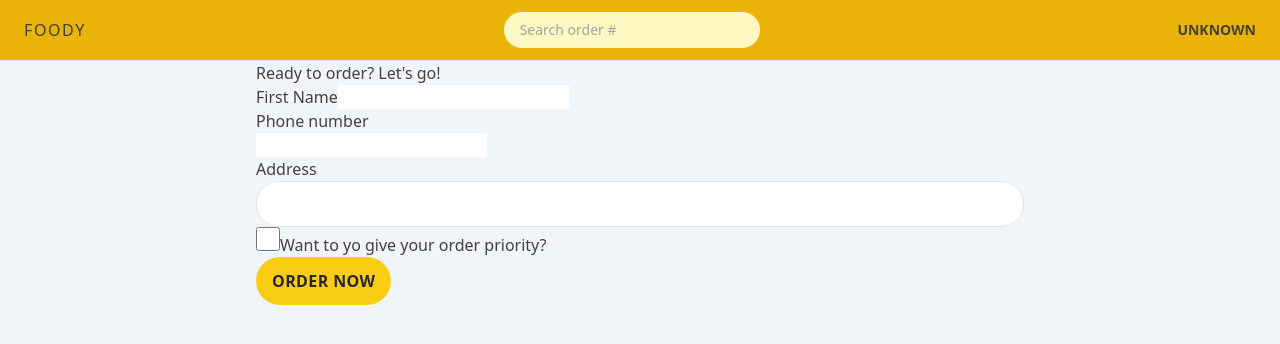
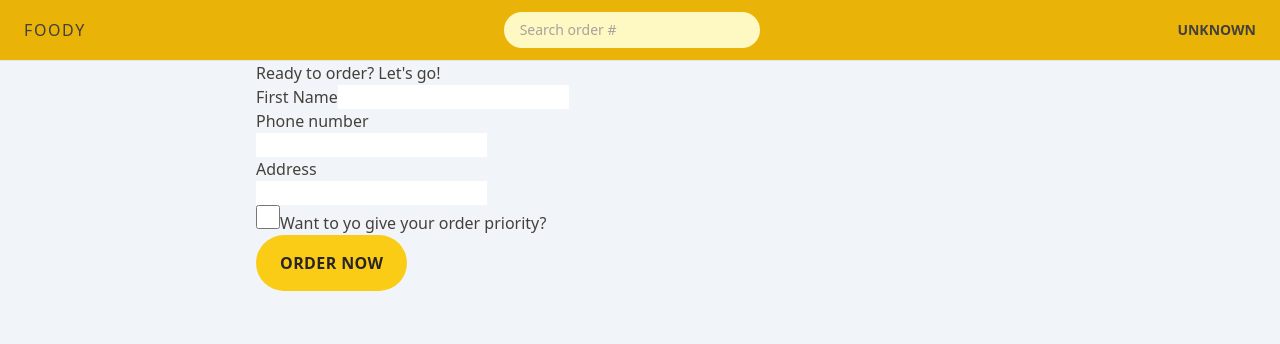
Before and after one commit to Mldamico/Foody-react, a React (Vite) app: page /order/new in a window 1280 px wide. Shown: the top 344 px of the page. Built offline with nearby package versions, Linux system fonts and the light colour scheme.

Commit message:
Reusable component for button and link

```diff
--- a/src/features/cart/Cart.tsx
+++ b/src/features/cart/Cart.tsx
@@ -1,23 +1,25 @@
-import { Link } from 'react-router-dom';
+import { Link } from "react-router-dom";
+import { LinkButton } from "../../ui/LinkButton";
+import { Button } from "../../ui/Button";
 
 const fakeCart = [
   {
     pizzaId: 12,
-    name: 'Mediterranean',
+    name: "Mediterranean",
     quantity: 2,
     unitPrice: 16,
     totalPrice: 32,
   },
   {
     pizzaId: 6,
-    name: 'Vegetale',
+    name: "Vegetale",
     quantity: 1,
     unitPrice: 13,
     totalPrice: 13,
   },
   {
     pizzaId: 11,
-    name: 'Spinach and Mushroom',
+    name: "Spinach and Mushroom",
     quantity: 1,
     unitPrice: 15,
     totalPrice: 15,
@@ -29,12 +31,13 @@ function Cart() {
 
   return (
     <div>
-      <Link to="/menu">&larr; Back to menu</Link>
+      <LinkButton to="/menu">&larr; Back to menu</LinkButton>
 
       <h2>Your cart, %NAME%</h2>
 
       <div>
-        <Link to="/order/new">Order pizzas</Link>
+        <Button to="/order/new">Order Pizzas</Button>
+
         <button>Clear cart</button>
       </div>
     </div>
--- a/src/features/order/CreateOrder.tsx
+++ b/src/features/order/CreateOrder.tsx
@@ -1,5 +1,6 @@
 import { Form, redirect, useActionData, useNavigation } from "react-router-dom";
 import { createOrder } from "../../services/apiRestaurant";
+import { Button } from "../../ui/Button";
 const isValidPhone = (str: string) =>
   /^\+?\d{1,4}?[-.\s]?\(?\d{1,3}?\)?[-.\s]?\d{1,4}[-.\s]?\d{1,4}[-.\s]?\d{1,9}$/.test(
     str
@@ -42,13 +43,13 @@ function CreateOrder() {
       <Form method="POST">
         <div>
           <label>First Name</label>
-          <input type="text" name="customer" required />
+          <input type="text" name="customer" required className="input" />
         </div>
 
         <div>
           <label>Phone number</label>
           <div>
-            <input type="tel" name="phone" required />
+            <input type="tel" name="phone" required className="input" />
           </div>
           {formError?.phone && <p>{formError.phone}</p>}
         </div>
@@ -56,12 +57,7 @@ function CreateOrder() {
         <div>
           <label>Address</label>
           <div>
-            <input
-              type="text"
-              name="address"
-              required
-              className="w-full rounded-full border border-stone-200 px-4 py-2 text-sm transition-all duration-300 focus:outline-none focus:ring focus:ring-yellow-400 md:px-6 md:py-3"
-            />
+            <input type="text" name="address" required className="input" />
           </div>
         </div>
 
@@ -79,12 +75,9 @@ function CreateOrder() {
 
         <div>
           <input type="hidden" name="cart" value={JSON.stringify(cart)} />
-          <button
-            className="inline-block rounded-full bg-yellow-400 px-4 py-3 font-semibold uppercase tracking-wide text-stone-800 transition-colors  duration-300 hover:bg-yellow-300 focus:bg-yellow-300 focus:outline-none focus:ring focus:ring-yellow-300 focus:ring-offset-2 disabled:cursor-not-allowed"
-            disabled={isSubmitting}
-          >
+          <Button isSubmitting={isSubmitting}>
             {isSubmitting ? "Placing order..." : "Order now"}
-          </button>
+          </Button>
         </div>
       </Form>
     </div>
--- a/src/features/user/CreateUser.tsx
+++ b/src/features/user/CreateUser.tsx
@@ -1,4 +1,5 @@
 import { useState } from "react";
+import { Button } from "../../ui/Button";
 
 function CreateUser() {
   const [username, setUsername] = useState("");
@@ -18,12 +19,12 @@ function CreateUser() {
         placeholder="Your full name"
         value={username}
         onChange={(e) => setUsername(e.target.value)}
-        className="w-72"
+        className="input mb-8 w-72"
       />
 
       {username !== "" && (
         <div>
-          <button>Start ordering</button>
+          <Button isSubmitting>Start ordering</Button>
         </div>
       )}
     </form>
--- /dev/null
+++ b/src/ui/Button.tsx
@@ -0,0 +1,24 @@
+import { Link } from "react-router-dom";
+
+interface IButton {
+  children: string;
+  isSubmitting: boolean;
+  to?: string;
+}
+
+export const Button = ({ children, isSubmitting, to }: IButton) => {
+  const classname =
+    "inline-block px-4 py-3 font-semibold tracking-wide uppercase transition-colors duration-300 bg-yellow-400 rounded-full text-stone-800 hover:bg-yellow-300 focus:bg-yellow-300 focus:outline-none focus:ring focus:ring-yellow-300 focus:ring-offset-2 disabled:cursor-not-allowed sm:px-6 sm:py-4";
+  if (to) {
+    return (
+      <Link to={to} className={classname}>
+        {children}
+      </Link>
+    );
+  }
+  return (
+    <button disabled={isSubmitting} className={classname}>
+      {children}
+    </button>
+  );
+};
--- a/src/ui/Error.tsx
+++ b/src/ui/Error.tsx
@@ -1,15 +1,15 @@
 import { useNavigate, useRouteError } from "react-router-dom";
 import { errorMessage } from "../utils/helpers";
+import { LinkButton } from "./LinkButton";
 
 function ErrorComponent() {
-  const navigate = useNavigate();
   const error = useRouteError();
 
   return (
     <div>
       <h1>Something went wrong 😢</h1>
       <p>{errorMessage(error)}</p>
-      <button onClick={() => navigate(-1)}>&larr; Go back</button>
+      <LinkButton to="-1">&larr; Go back</LinkButton>
     </div>
   );
 }
--- /dev/null
+++ b/src/ui/LinkButton.tsx
@@ -0,0 +1,24 @@
+import { Link, useNavigate } from "react-router-dom";
+
+interface ILinkButton {
+  children: string;
+  to: string;
+}
+
+export const LinkButton = ({ children, to }: ILinkButton) => {
+  const navigate = useNavigate();
+  const className = "text-sm text-blue-500 hover:text-blue-600 hover:underline";
+
+  if (to === "-1") {
+    return (
+      <button className={className} onClick={() => navigate(-1)}>
+        {children}
+      </button>
+    );
+  }
+  return (
+    <Link className={className} to={to}>
+      {children}
+    </Link>
+  );
+};
```
